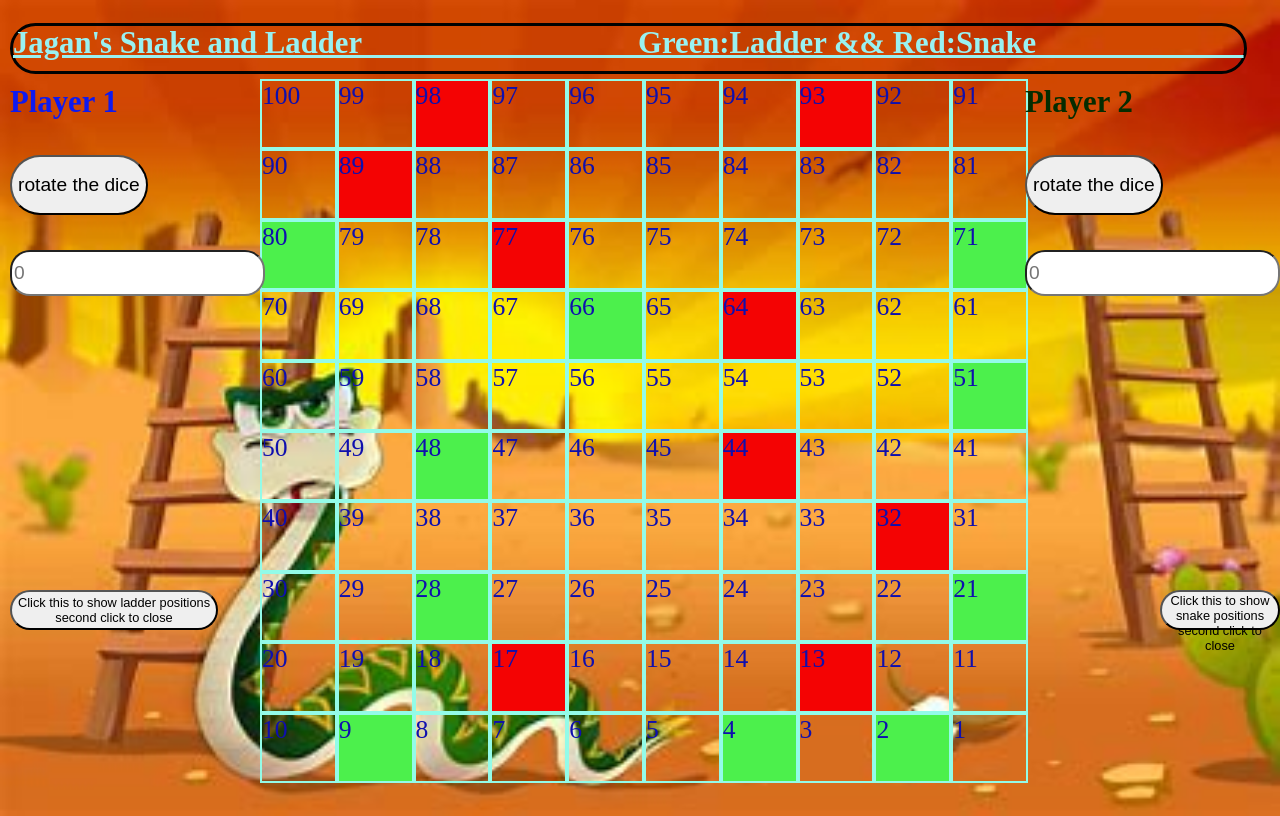
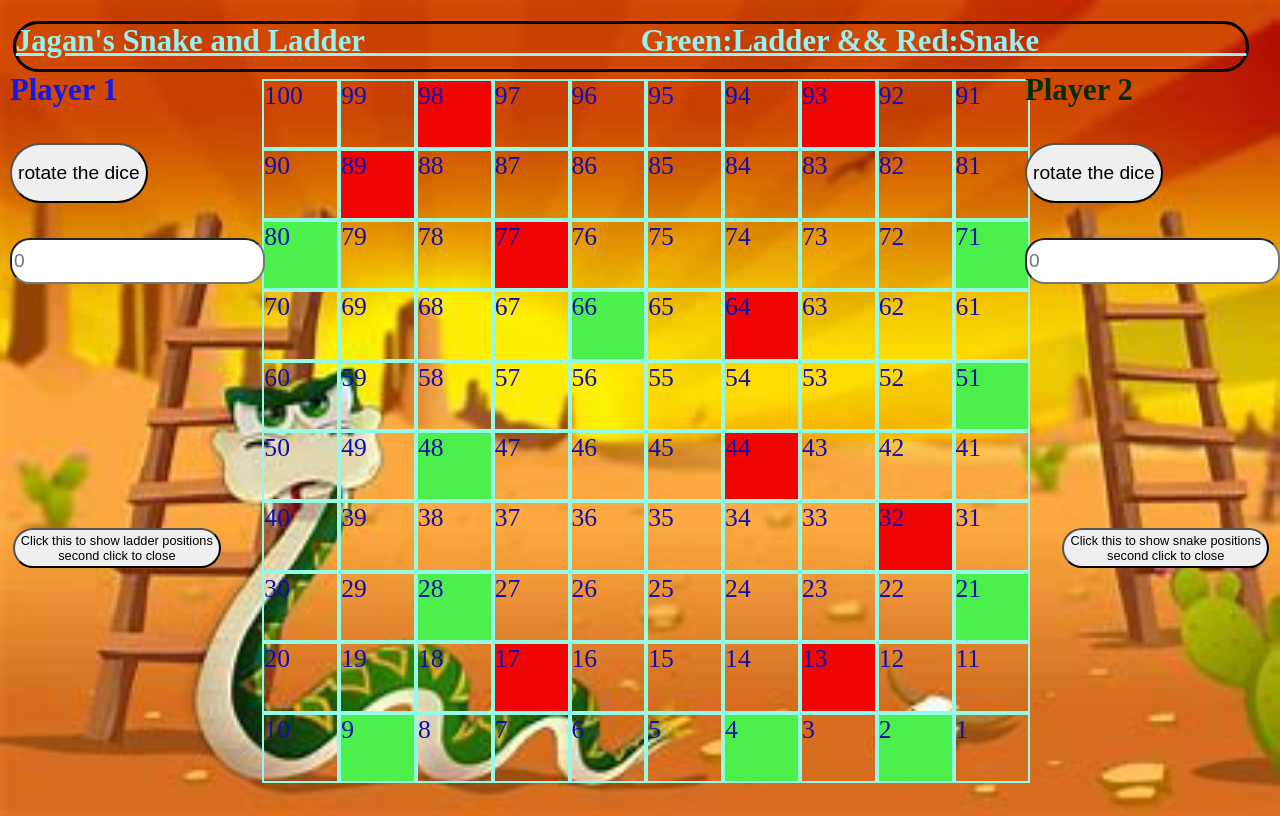
Before and after one commit to Jagan-Dattu/newcombinedwebsite, a plain HTML site: page index9.html in a window 1280 px wide. Drawn offline with Linux system fonts and the light colour scheme.

Commit message:
Update style9.css

```diff
--- a/style9.css
+++ b/style9.css
@@ -12,9 +12,8 @@ body{
 }
 .k {
     position: absolute;
-    viewport-fit: 0px;
-    top: 2px;
-    left: 10px;
+    top: 0%;
+    left: 1%;
     border: 3px solid rgb(0, 2, 2);
     border-radius: 2.4vw;
     height: 45px;
@@ -25,7 +24,7 @@ body{
 }
 .o {
     position: absolute;
-    top: 60px;
+    top: 6%;
     left: 10px;
     color: rgb(14 26 240);
     font-size: 2.4vw;
@@ -35,8 +34,8 @@ body{
     border: 2px solid rgb(153, 254, 2);
     border-radius: 20px;
     padding: 10px;
-    top: 600px;
-    left: 10px;
+    top: 68%;
+    left: 1%;
     color: rgb(0, 62, 66);
     font-size: 2vw;
 }
@@ -52,23 +51,23 @@ body{
     border: 2px solid rgb(0,62,66);
     border-radius: 20px;
     padding: 10px;
-    top: 600px;
-    left: 1160px;
+    top: 68%;
+    left: 83%;
     color: rgb(246, 255, 0);
     font-size: 2vw;
 }
 .p {
 
     position: absolute;
-    top: 60px;
+    top: 6%;
     right: 0px;
     color: rgb(5 44 0);
 
     font-size: 2.4vw;
 }
 .cont{
-    margin-left: 8px;
-    margin-top: 100px;
+    margin-left: 1%;
+    margin-top: 100%;
     display: grid;
     justify-content: center;
     margin-top: 10px;
@@ -94,8 +93,8 @@ body{
 
 #func{
     position: absolute;
-    top: 590px;
-    left: 10px;
+    top: 66%;
+    left: 1%;
     border-radius: 80px;
     height: 30px;
     font-size: 1vw;
@@ -105,8 +104,8 @@ body{
 
 #funct{
     position: absolute;
-    top: 590px;
-    left: 1160px;
+    top: 66%;
+    left: 83%;
     border-radius: 80px;
     height: 30px;
     font-size: 1vw;
```
